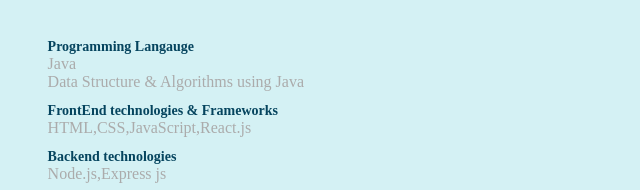
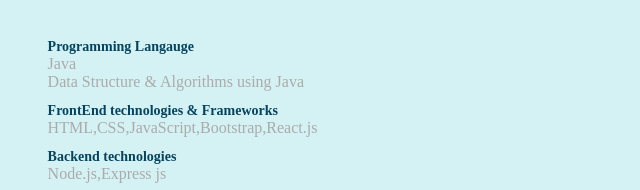
Before and after one commit to ak869346/My-Personal-Portfolio, a plain HTML site: page index.html in a window 1280 px wide. Shown: the part 1039-1229 px from the top of the page, 490-1130 px from the left. Drawn offline with Linux system fonts and the light colour scheme.

Commit message:
Adding tech

```diff
--- a/index.html
+++ b/index.html
@@ -54,7 +54,7 @@
                         <ul>
                             <li><span>Programming Langauge</span><br>Java<br> Data Structure & Algorithms using Java
                             </li>
-                            <li><span>FrontEnd technologies & Frameworks</span><br>HTML,CSS,JavaScript,React.js</li>
+                            <li><span>FrontEnd technologies & Frameworks</span><br>HTML,CSS,JavaScript,Bootstrap,React.js</li>
                             <li><span>Backend technologies</span><br>Node.js,Express js</li>
                             <li><span>Database technologies</span><br>MongoDb,SQL</li>
                             <li><span>Version Control System</span><br>Git & GitHub</li>
```
